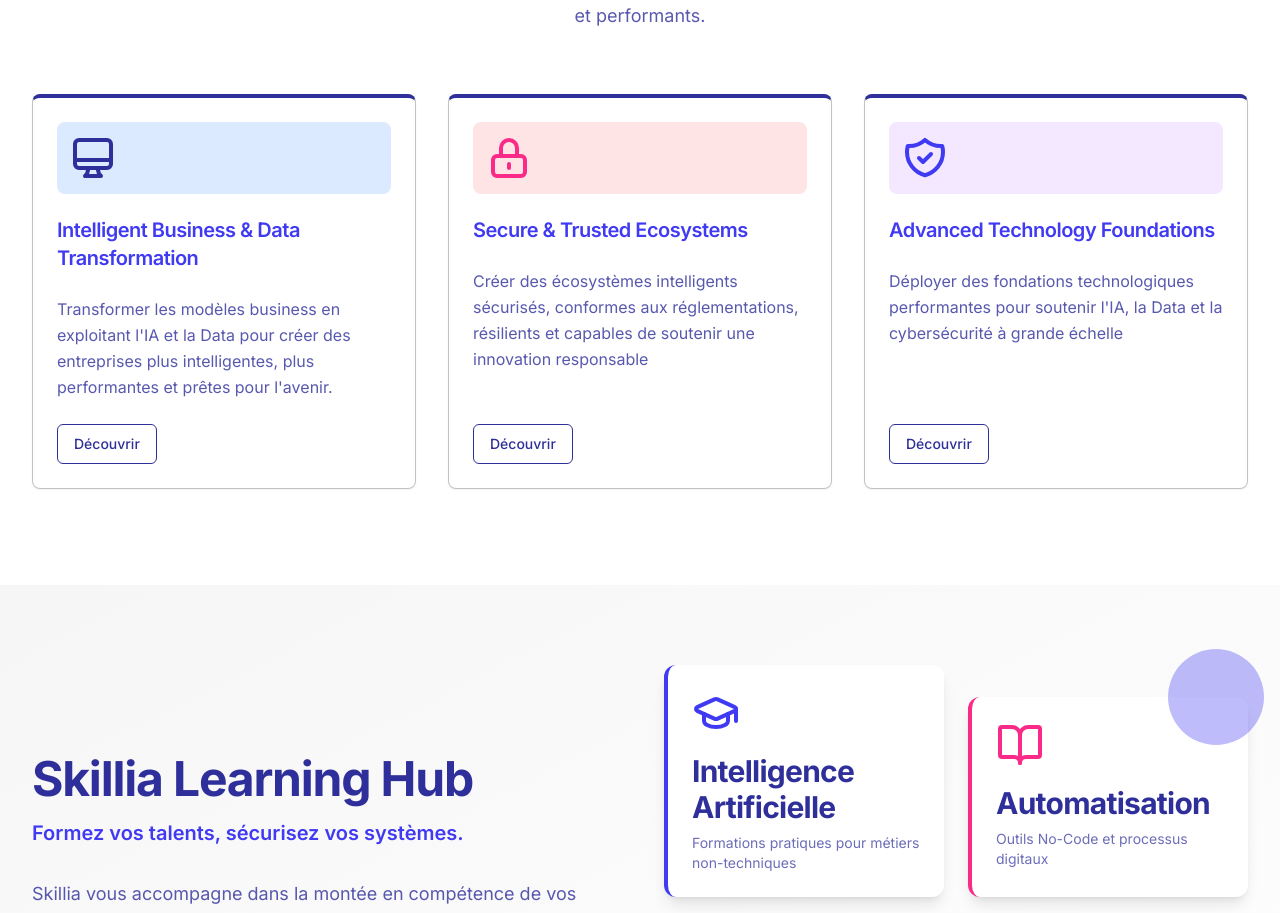
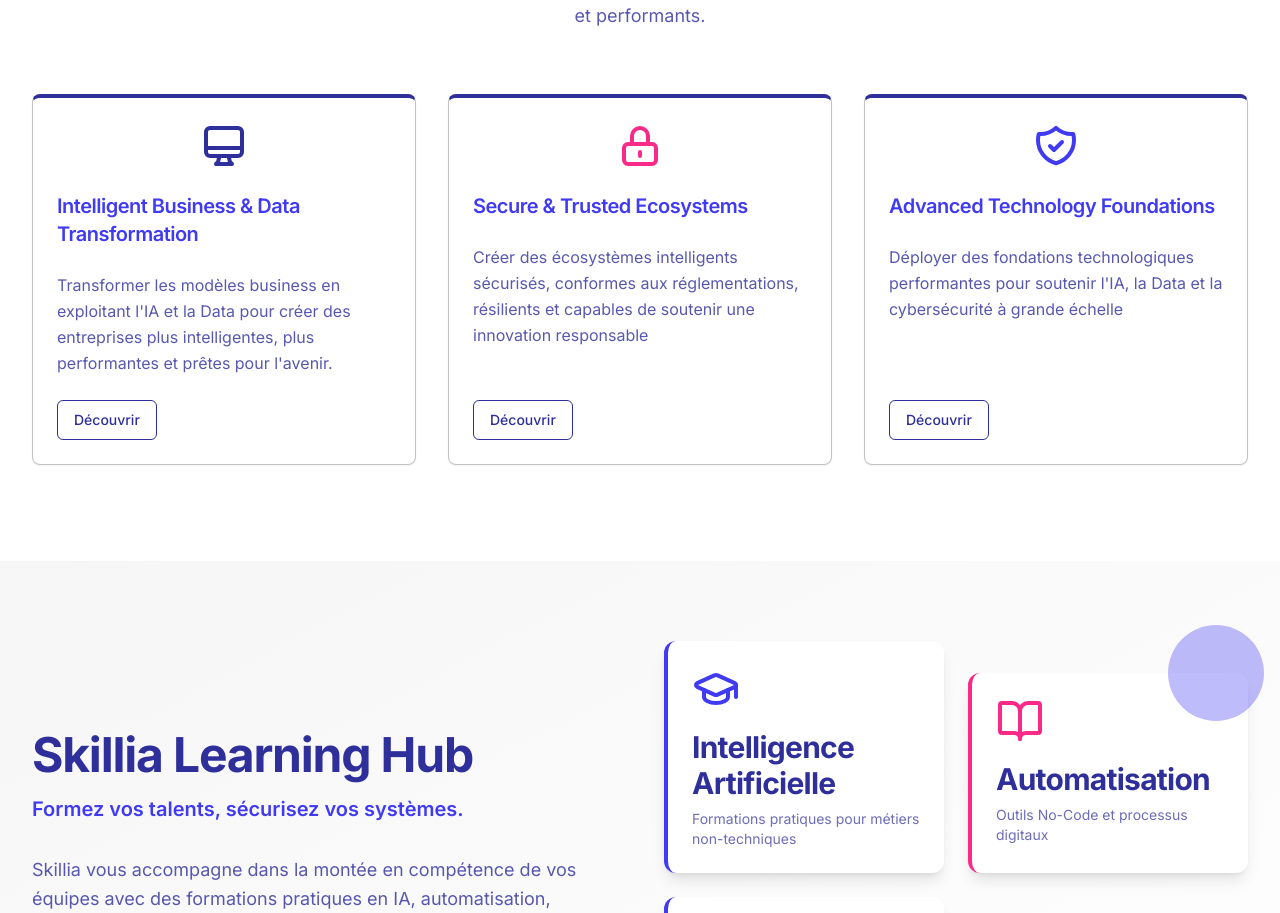
Before and after one commit to Medbmayem/skillia-reboot-design, a React (Vite) app: page / in a window 1280 px wide. Shown: the part 1562-2475 px from the top of the page. Built offline with nearby package versions, Linux system fonts and the light colour scheme.

Commit message:
Remove colored backgrounds, center icons
Remove the colored backgrounds from the service icons and center them within their respective cards in the `ServiceSection` component.

```diff
--- a/src/components/ServiceSection.tsx
+++ b/src/components/ServiceSection.tsx
@@ -13,11 +13,9 @@ const ServiceSection = () => {
       title: t('services.business.title'),
       description: t('services.business.description'),
       icon: (
-        <div className="p-3 bg-blue-100 rounded-lg text-skillia-blue">
-          <svg className="w-12 h-12" fill="none" viewBox="0 0 24 24" stroke="currentColor">
+        <svg className="w-12 h-12 text-skillia-blue" fill="none" viewBox="0 0 24 24" stroke="currentColor">
           <path strokeLinecap="round" strokeLinejoin="round" strokeWidth={2} d="M9.75 17L9 20l-1 1h8l-1-1-.75-3M3 13h18M5 17h14a2 2 0 002-2V5a2 2 0 00-2-2H5a2 2 0 00-2 2v10a2 2 0 002 2z" />
         </svg>
-        </div>
       ),
       link: "/services/business-transformation"
     },
@@ -25,11 +23,9 @@ const ServiceSection = () => {
       title: t('services.secure.title'),
       description: t('services.secure.description'),
       icon: (
-        <div className="p-3 bg-rose-100 rounded-lg text-[#FA2A88]">
-          <svg className="w-12 h-12" fill="none" viewBox="0 0 24 24" stroke="currentColor">
+        <svg className="w-12 h-12 text-[#FA2A88]" fill="none" viewBox="0 0 24 24" stroke="currentColor">
           <path strokeLinecap="round" strokeLinejoin="round" strokeWidth={2} d="M12 15v2m-6 4h12a2 2 0 002-2v-6a2 2 0 00-2-2H6a2 2 0 00-2 2v6a2 2 0 002 2zm10-10V7a4 4 0 00-8 0v4h8z" />
         </svg>
-        </div>
       ),
       link: "/services/secure-ecosystems"
     },
@@ -37,11 +33,9 @@ const ServiceSection = () => {
       title: t('services.technology.title'),
       description: t('services.technology.description'),
       icon: (
-        <div className="p-3 bg-purple-100 rounded-lg text-[#403AF2]">
-          <svg className="w-12 h-12" fill="none" viewBox="0 0 24 24" stroke="currentColor">
+        <svg className="w-12 h-12 text-[#403AF2]" fill="none" viewBox="0 0 24 24" stroke="currentColor">
           <path strokeLinecap="round" strokeLinejoin="round" strokeWidth={2} d="M9 12l2 2 4-4m5.618-4.016A11.955 11.955 0 0112 2.944a11.955 11.955 0 01-8.618 3.04A12.02 12.02 0 003 9c0 5.591 3.824 10.29 9 11.622 5.176-1.332 9-6.03 9-11.622 0-1.042-.133-2.052-.382-3.016z" />
         </svg>
-        </div>
       ),
       link: "/services/technology-foundations"
     },
@@ -68,7 +62,7 @@ const ServiceSection = () => {
             >
               <Card className="h-full hover:shadow-lg transition-shadow border-t-4 border-t-skillia-blue flex flex-col">
                 <CardHeader>
-                  <div className="mb-4">
+                  <div className="mb-4 flex justify-center">
                     {service.icon}
                   </div>
                   <CardTitle className="text-xl font-semibold text-[#403AF2]">
```
Lines whose indentation alone changed are shown as unchanged.
